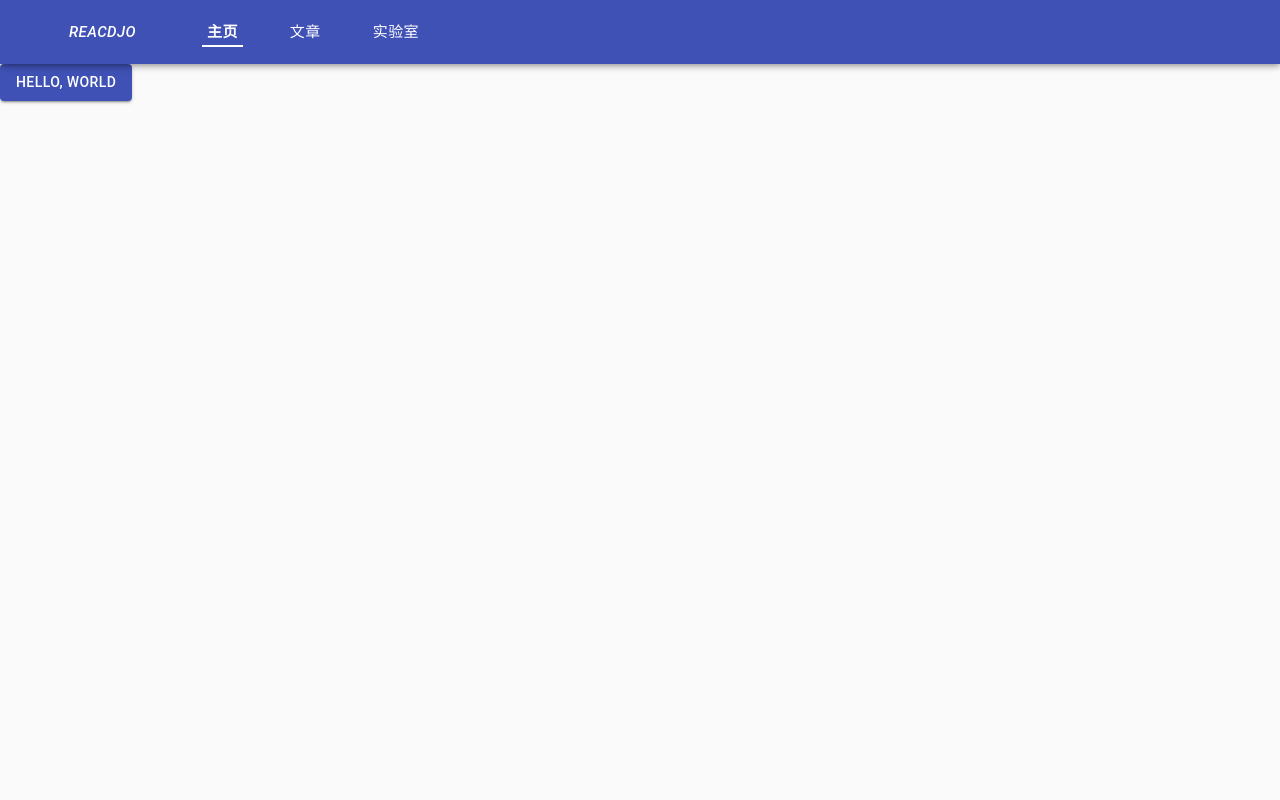
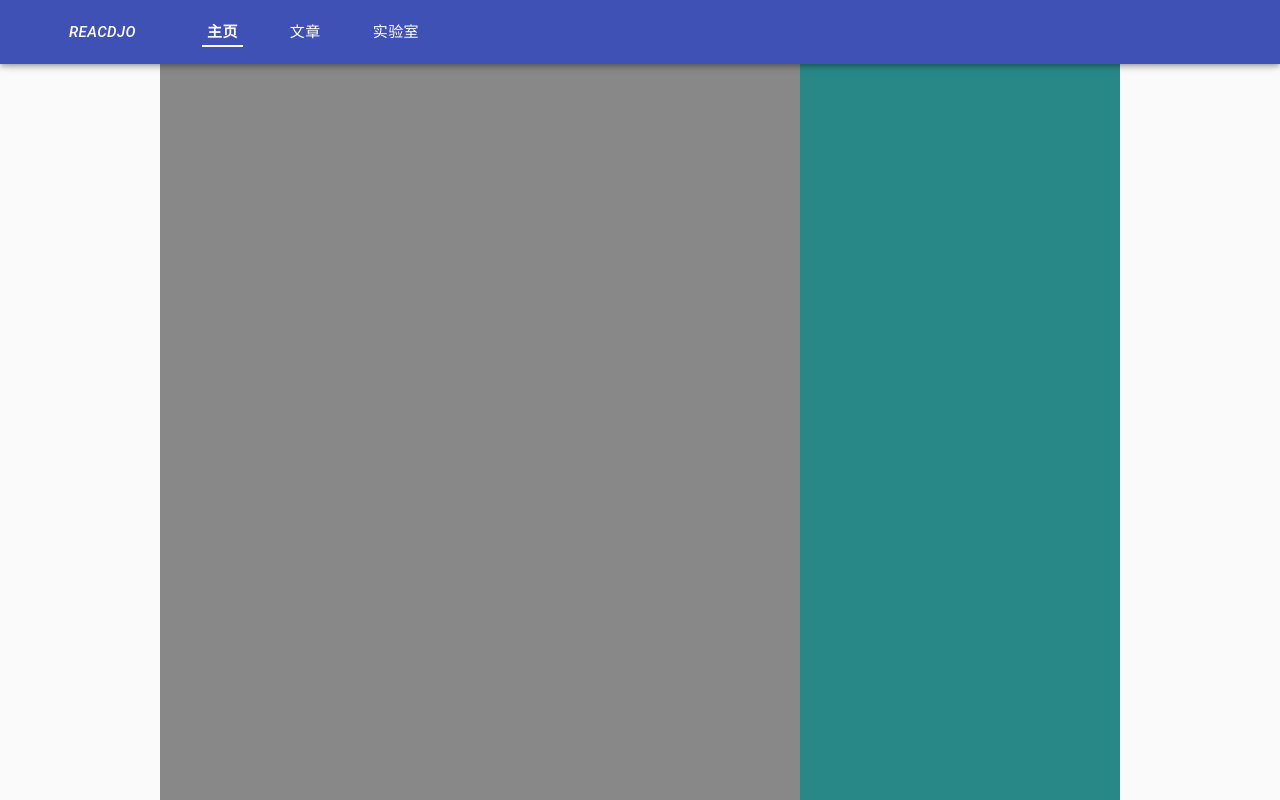
Before and after one commit to Suida/ReacDjo, a React app in the folder harass/: page / in a window 1280 px wide. Shown: the top 800 px of the page. Built offline with nearby package versions, Linux system fonts and the light colour scheme.

Commit message:
:sparkles: (pages/home): Initialize home page with grid layout

```diff
--- /dev/null
+++ b/harass/src/pages/article/index.tsx
@@ -0,0 +1,9 @@
+import { Button } from '@material-ui/core';
+
+export default () => {
+  return (
+    <div>
+      <Button variant="contained" color="primary">Hello, world</Button>
+    </div>
+  )
+}
--- a/harass/src/pages/home/index.tsx
+++ b/harass/src/pages/home/index.tsx
@@ -1,9 +1,40 @@
-import { Button } from '@material-ui/core';
+import {
+  Button,
+  Grid,
+  makeStyles,
+  createStyles,
+  Theme,
+} from '@material-ui/core';
+
+const spacingFactor = 2;
+
+const useStyles = makeStyles((theme: Theme) => createStyles({
+  root: {
+    padding: `${theme.spacing(spacingFactor) / 2}px`,
+  },
+  main: {
+    backgroundColor: "#888888",
+    minHeight: "2000px"
+  },
+  aside: {
+    backgroundColor: "#288888",
+    minHeight: "2000px"
+  },
+}));
 
 export default () => {
+  const classes = useStyles();
+
   return (
-    <div>
-      <Button variant="contained" color="primary">Hello, world</Button>
+    <div className={classes.root}>
+      <Grid container spacing={spacingFactor} alignItems={"center"} justify={"center"}>
+        <Grid className={classes.main} item xs={12} md={9} lg={6}>
+
+        </Grid>
+        <Grid className={classes.aside} item xs={12} md={3}>
+
+        </Grid>
+      </Grid>
     </div>
   )
 }
--- /dev/null
+++ b/harass/src/pages/lab/index.tsx
@@ -0,0 +1,9 @@
+import { Button } from '@material-ui/core';
+
+export default () => {
+  return (
+    <div>
+      <Button variant="contained" color="primary">Hello, world</Button>
+    </div>
+  )
+}
```
Also changed, not shown: 1 other file (tests, documents, lock files or other folders).
